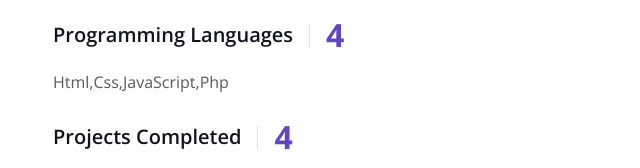
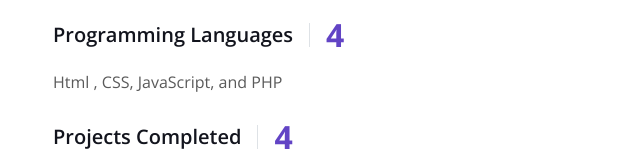
Before and after one commit to M-h-sh/Mtho-web-app, a plain HTML site: page index.html in a window 1280 px wide. Shown: the part 809-977 px from the top of the page, 611-1251 px from the left. Drawn offline with nearby package versions, Linux system fonts and the light colour scheme.

Commit message:
Update index.html

```diff
--- a/index.html
+++ b/index.html
@@ -150,7 +150,7 @@
                         <h5 class="border-end pe-3 me-3 mb-0">Programming Languages</h5>
                         <h2 class="text-primary fw-bold mb-0" data-toggle="counter-up">4</h2>
                     </div>
-                    <p class="mb-4">Html,Css,JavaScript,Php</p>
+                    <p class="mb-4">Html , CSS, JavaScript, and PHP</p>
                     <div class="d-flex align-items-center mb-3">
                         <h5 class="border-end pe-3 me-3 mb-0">Projects Completed</h5>
                         <h2 class="text-primary fw-bold mb-0" data-toggle="counter-up">4</h2>
```
